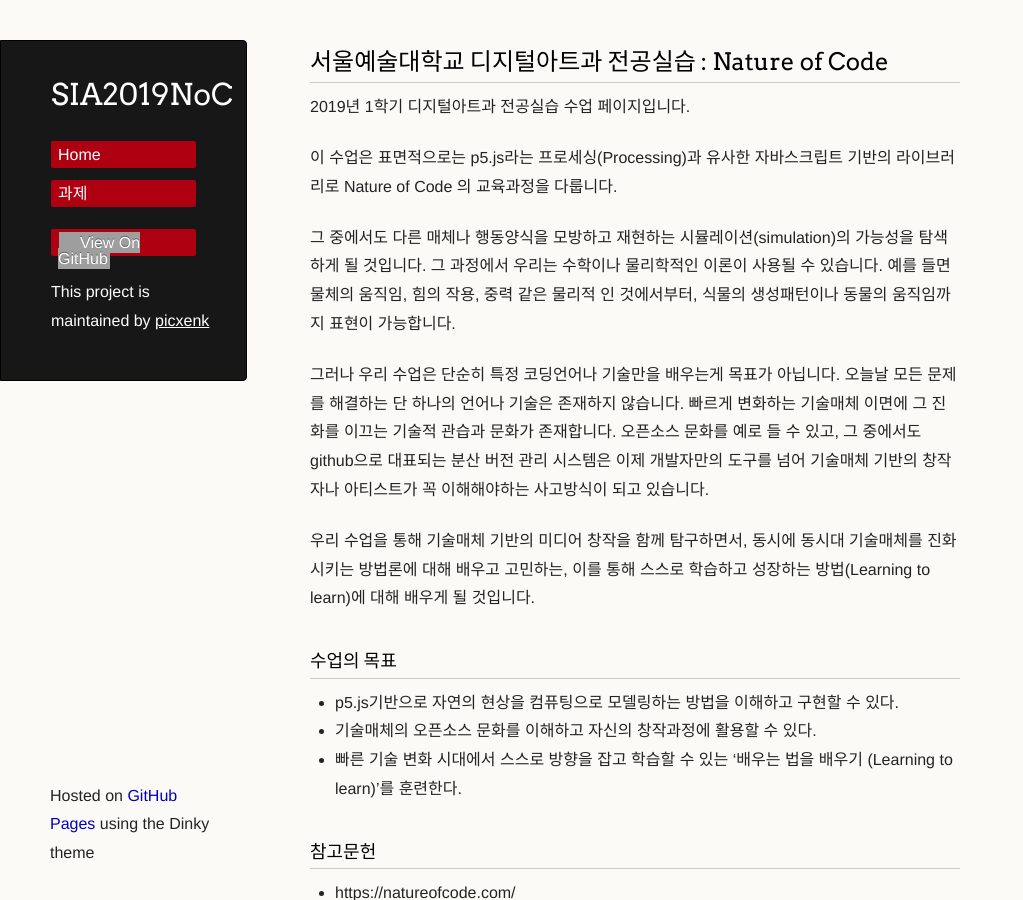
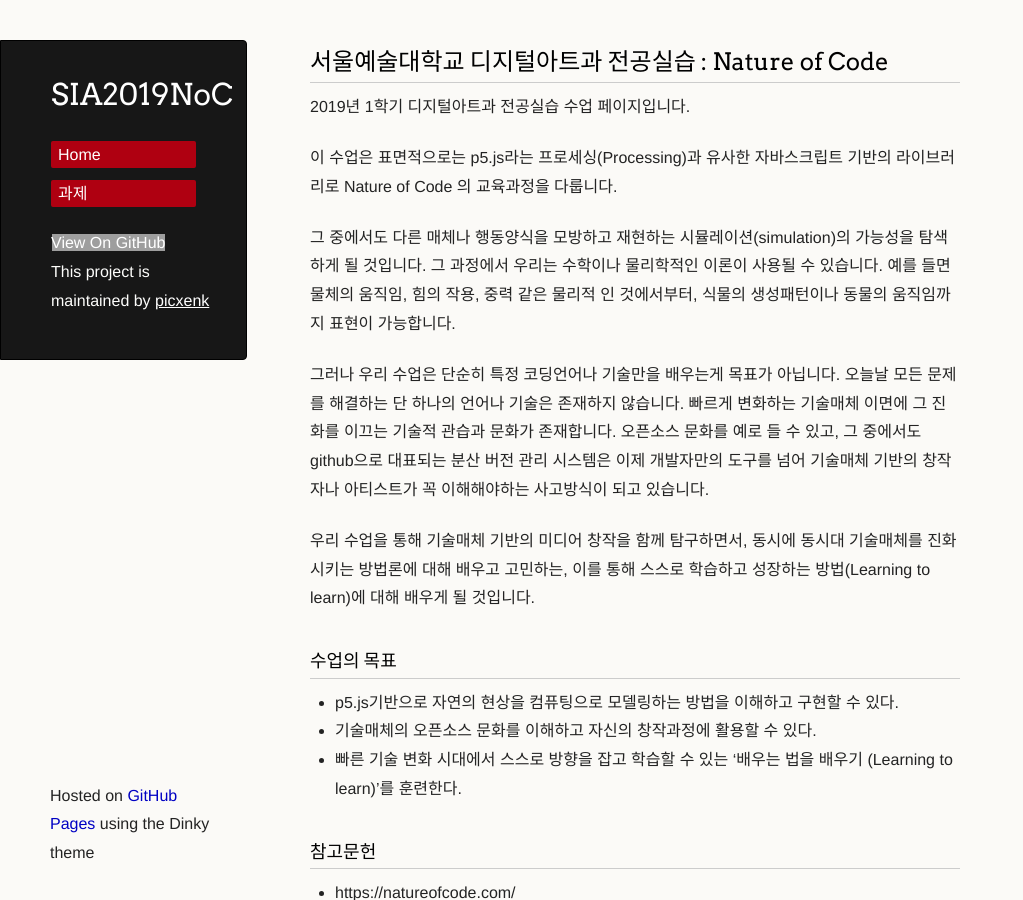
Before and after one commit to picxenk/SIA2019NoC, a Jekyll site: the page built from README.md, in a window 1280 px wide and 900 px high. Shown: the whole window, without its empty margins (0-1023 px from the left). Built offline with Jekyll 4.4.1, drawn with Linux system fonts in a browser that asks for light colours; our own code applies the rules of GitHub Pages for plain Markdown files; a script that is not in the unit is left out; the repository's description, which GitHub fills in, is left out; grey boxes are pictures that could not be loaded.

Commit message:
Update default.html

```diff
--- a/_layouts/default.html
+++ b/_layouts/default.html
@@ -28,9 +28,9 @@
             <li class="download"><a class="buttons" href="{{ site.github.zip_url }}">Download ZIP</a></li>
             <li class="download"><a class="buttons" href="{{ site.github.tar_url }}">Download TAR</a></li>
           {% endif %}
-          <li><a class="buttons github" href="{{ site.github.repository_url }}">View On GitHub</a></li>
         </ul>
 
+        <a class="github" href="{{ site.github.repository_url }}">View On GitHub</a>
         {% if site.github.is_project_page %}
           <p class="header">This project is maintained by <a class="header name" href="{{ site.github.owner_url }}">{{ site.github.owner_name }}</a></p>
         {% endif %}
```
